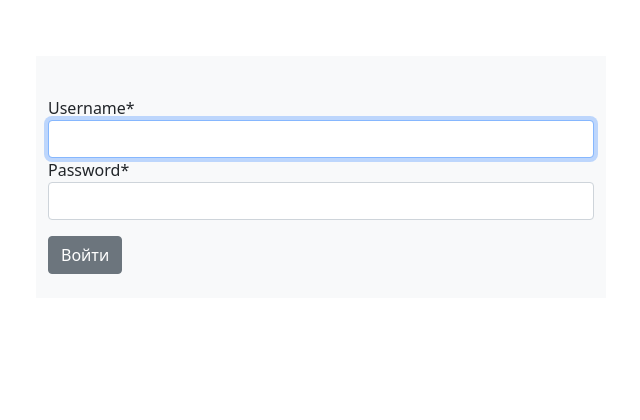
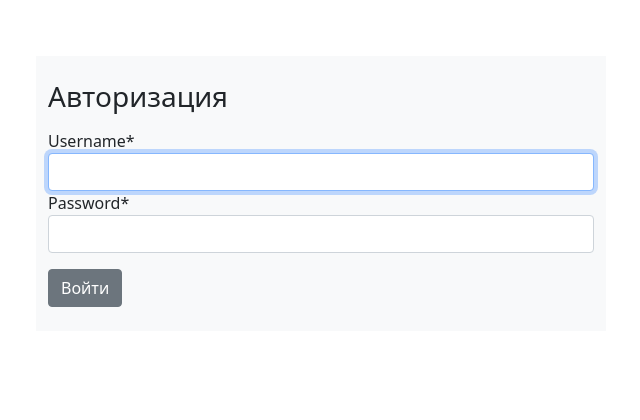
Before and after one commit to ShilkinYuV/ois, a Django app: page /login/ in a window 1280 px wide. Shown: the part 56-476 px from the top of the page, without its empty margins (319-959 px from the left). Run offline with Django 3.2, Linux system fonts and the light colour scheme; some libraries are stand-ins or nearby versions.

Commit message:
Head Авторизация

```diff
--- a/portal-project/accounts/templates/registration/login.html
+++ b/portal-project/accounts/templates/registration/login.html
@@ -8,6 +8,7 @@
 	<div class="row justify-content-center" style="margin-top: 5%">
 		<div class="col-12 col-sm-12 col-md-12 col-lg-6 bg-light">
 			<br>
+			<h3>Авторизация</h3>
 			<form method="post">
 				{% csrf_token %}
 				<p>{{ form | crispy }}</p>
```
